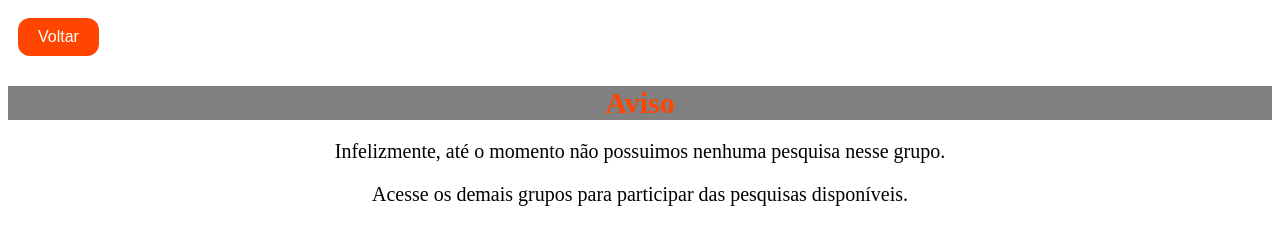
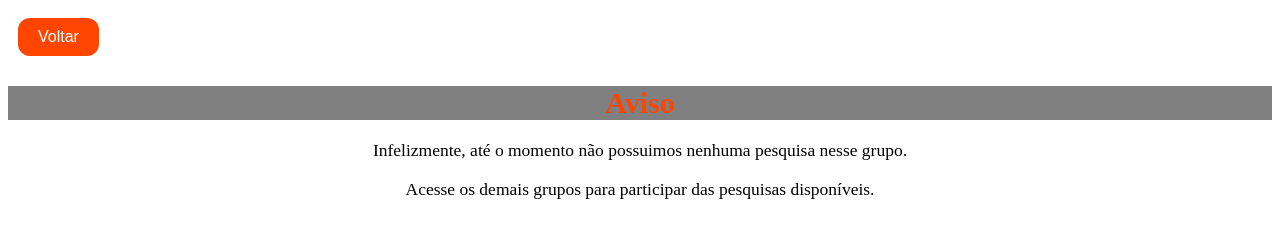
Before and after one commit to brunoaklr/sociologia, a plain HTML site: page vazio.html in a window 1280 px wide. Drawn offline with Linux system fonts and the light colour scheme.

Commit message:
Update vazio.html

```diff
--- a/vazio.html
+++ b/vazio.html
@@ -14,7 +14,7 @@
         }
 
         .p1, .p2 {
-            font-size: 20px;
+            font-size: 17.5px;
             text-align: center;
         }
 
```
